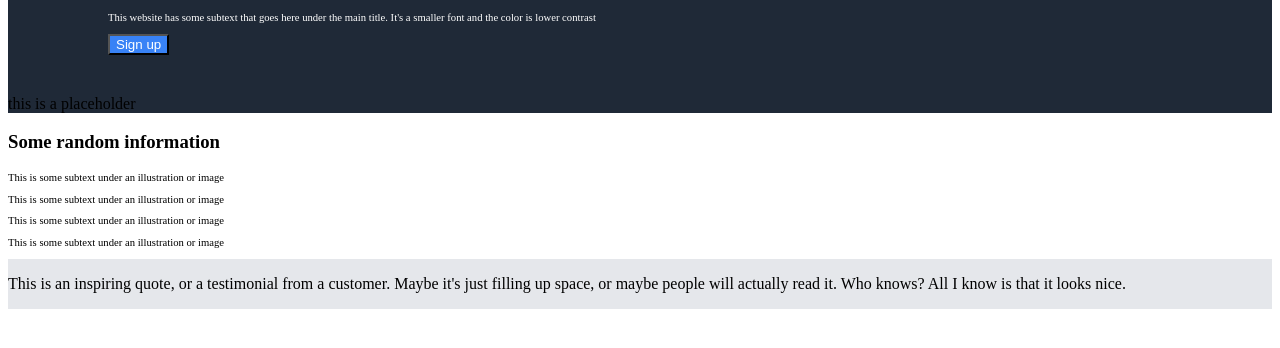
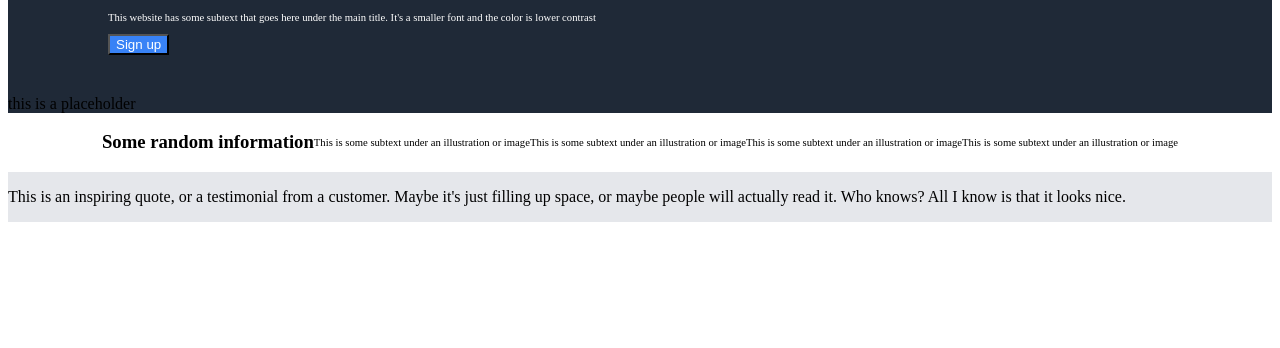
Before and after one commit to EmbarcCoding/landing-page, a plain HTML site: page index.html in a window 1280 px wide. Shown: the part 184-532 px from the top of the page. Drawn offline with Linux system fonts and the light colour scheme.

Commit message:
added third-block

```diff
--- a/index.html
+++ b/index.html
@@ -28,7 +28,7 @@
                 this is a placeholder
             </div>
         </div>
-        <div>
+        <div id="third-block">
         <h3 class="sub-header">Some random information</h3>
                 <div>
                     <p class="subtext-mid">This is some subtext under an illustration or image</p>
```
